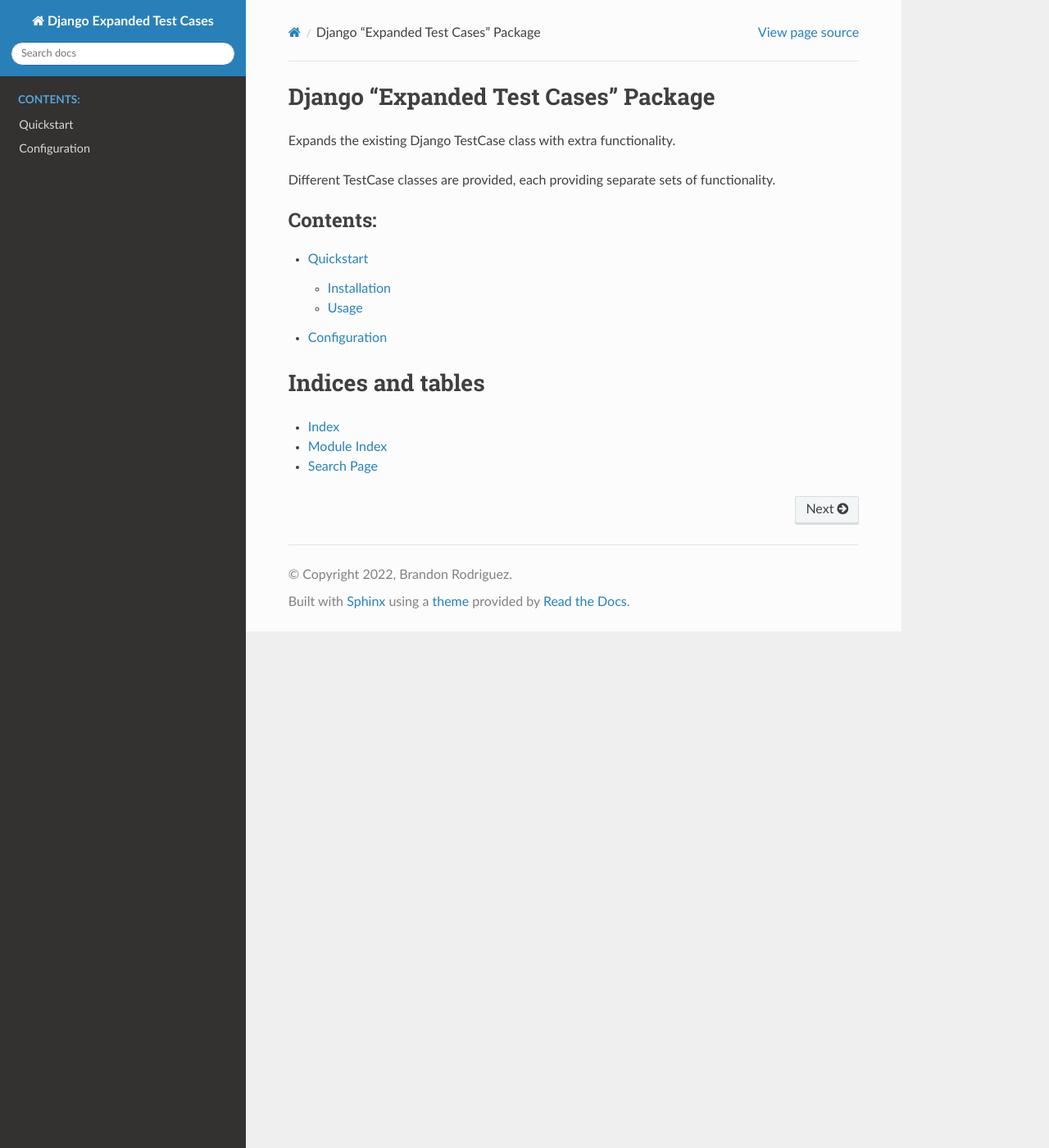
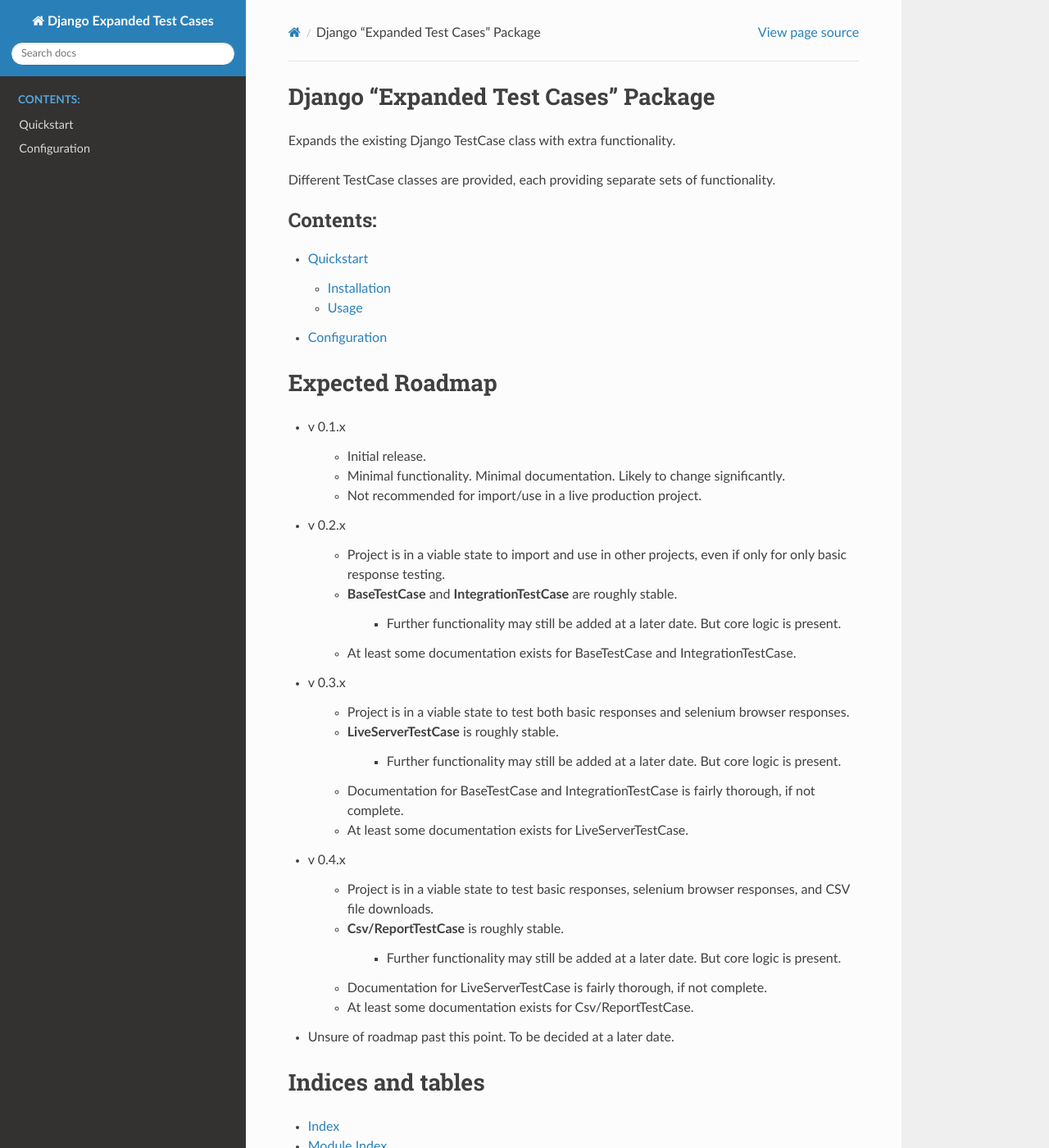
Before and after one commit to brodriguez8774/django-expanded-test-cases, a Sphinx documentation site: the page built from docs/source/index.rst, in a window 1280 px wide and 1400 px high. Shown: the whole window at 82% size. Built offline with Sphinx 7.4.7 and the Read the Docs theme 2.0.0, drawn with Linux system fonts in a browser that asks for light colours.

Commit message:
Add expected roadmap to docs

```diff
--- a/docs/source/index.rst
+++ b/docs/source/index.rst
@@ -18,6 +18,48 @@ Different TestCase classes are provided, each providing separate sets of functio
    configuration
 
 
+Expected Roadmap
+================
+
+* v 0.1.x
+
+    * Initial release.
+    * Minimal functionality. Minimal documentation. Likely to change significantly.
+    * Not recommended for import/use in a live production project.
+
+* v 0.2.x
+
+    * Project is in a viable state to import and use in other projects, even if only for only basic response testing.
+    * **BaseTestCase** and **IntegrationTestCase** are roughly stable.
+
+        * Further functionality may still be added at a later date. But core logic is present.
+
+    * At least some documentation exists for BaseTestCase and IntegrationTestCase.
+
+* v 0.3.x
+
+    * Project is in a viable state to test both basic responses and selenium browser responses.
+    * **LiveServerTestCase** is roughly stable.
+
+        * Further functionality may still be added at a later date. But core logic is present.
+
+    * Documentation for BaseTestCase and IntegrationTestCase is fairly thorough, if not complete.
+    * At least some documentation exists for LiveServerTestCase.
+
+
+* v 0.4.x
+
+    * Project is in a viable state to test basic responses, selenium browser responses, and CSV file downloads.
+    * **Csv/ReportTestCase** is roughly stable.
+
+        * Further functionality may still be added at a later date. But core logic is present.
+
+    * Documentation for LiveServerTestCase is fairly thorough, if not complete.
+    * At least some documentation exists for Csv/ReportTestCase.
+
+* Unsure of roadmap past this point. To be decided at a later date.
+
+
 Indices and tables
 ==================
 
```
